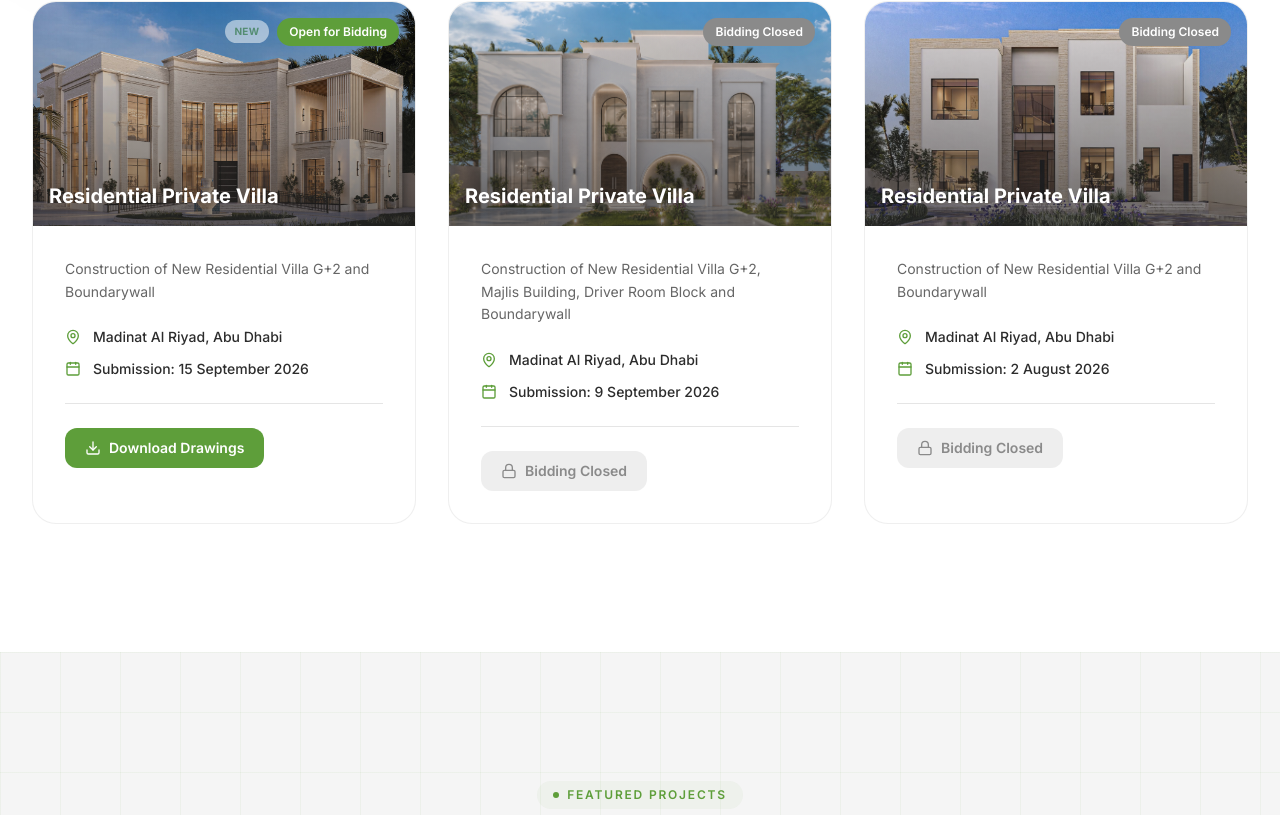
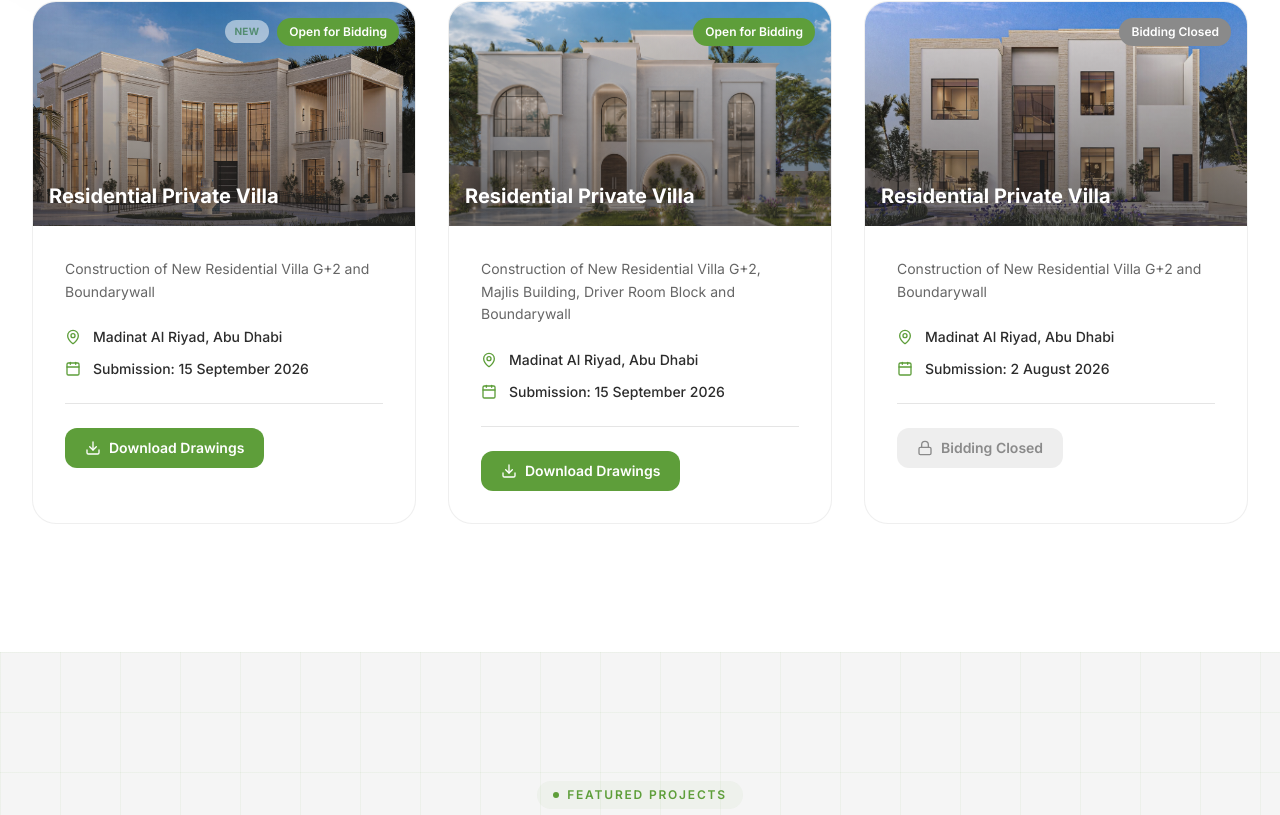
Before and after one commit to sherry2k/ubec-website, a React (Vite) app: page / in a window 1280 px wide. Shown: the part 3975-4790 px from the top of the page. Built offline with nearby package versions, Linux system fonts and the light colour scheme.

Commit message:
Update content.ts

```diff
--- a/src/data/content.ts
+++ b/src/data/content.ts
@@ -211,11 +211,11 @@ export const TENDERS = [
     projectName: 'Villa - على محمد على ابراهيم المنصورى',
     title: 'Residential Private Villa',
     location: 'Madinat Al Riyad, Abu Dhabi',
-    submissionDate: '2026-09-09',
+    submissionDate: '2026-09-15',
     description: 'Construction of New Residential Villa G+2, Majlis Building, Driver Room Block and Boundarywall',
     drawingsLink: 'https://we.tl/t-M5KRAY4iRwkXuAbg',
     image: IMAGES.tender2,
-    status: 'closed' as const,
+    status: 'open' as const,
     isNew: false,
   },
   {
```
